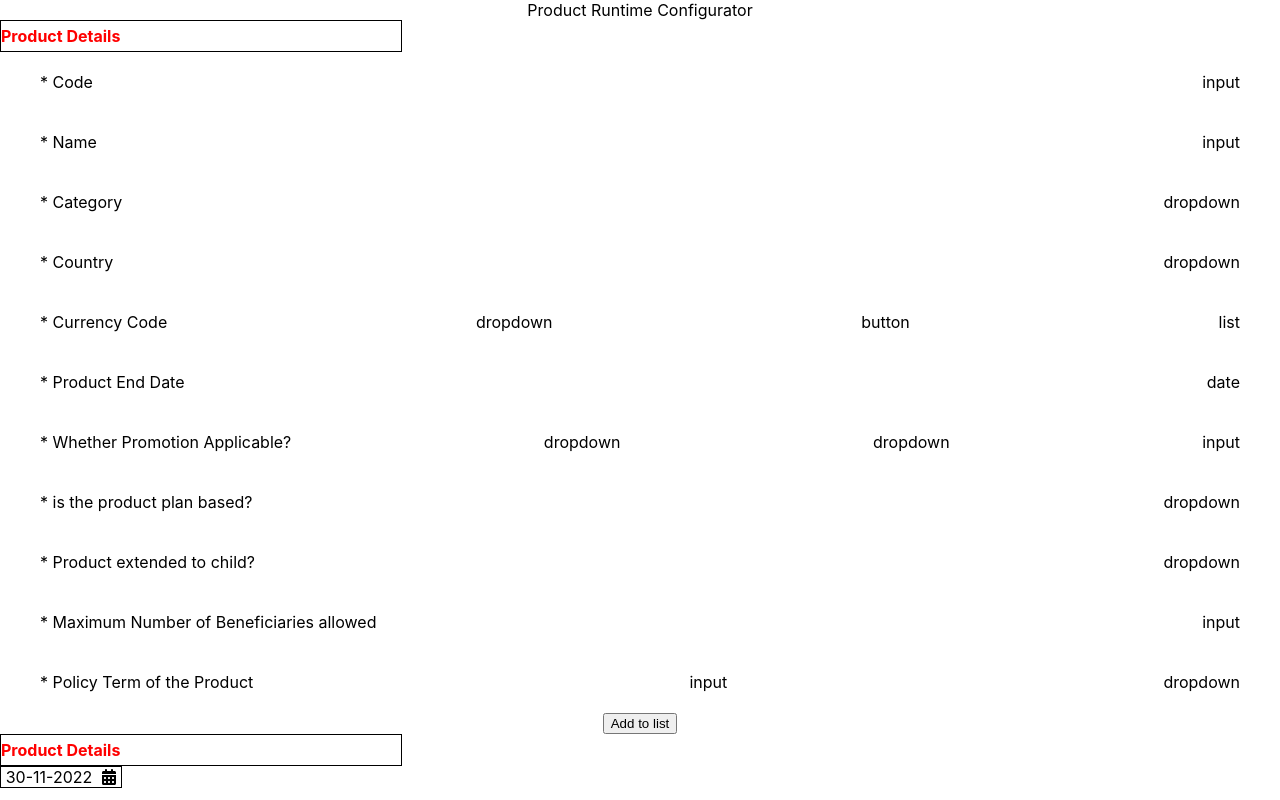
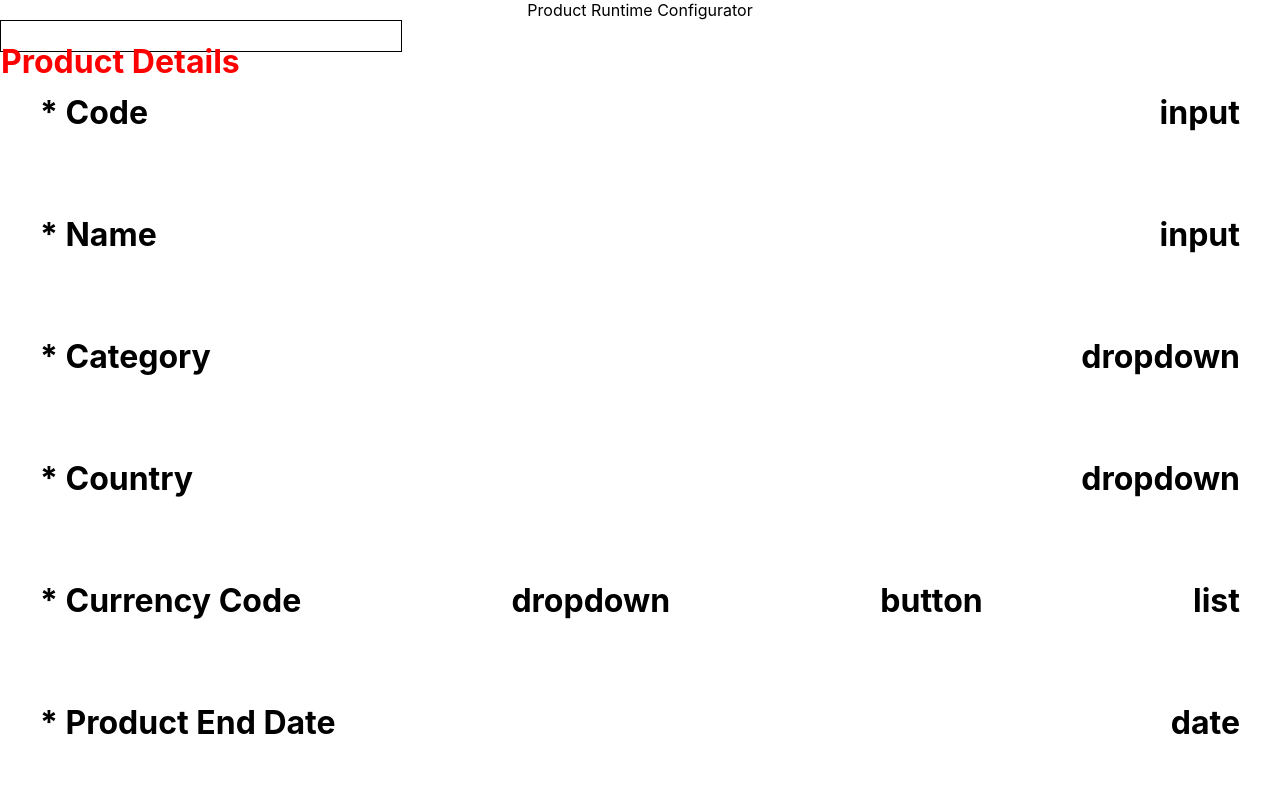
Before and after one commit to priyankaAccolite/react-poc, a React (Create React App) app: page / in a window 1280 px wide. Shown: the top 800 px of the page. Built offline with nearby package versions, Linux system fonts and the light colour scheme.

Commit message:
merge conflicts resoved

```diff
--- a/src/Components/Header.jsx
+++ b/src/Components/Header.jsx
@@ -1,11 +1,13 @@
 import React from "react";
-import "../Styles/header.css"
+import "../Styles/header.css";
 
 const Header = (props) => {
-  return <div className="headerView" style={
-    {border: '1px solid black'}
-    }>
-  <div style={{marginTop:5}}><text className="header" >{props.title}</text></div>
-  </div>
+  return (
+    <div className="headerView" style={{ border: "1px solid black" }}>
+      <div style={{ marginTop: 5 }}>
+        <h1 className="header">{props.title}</h1>
+      </div>
+    </div>
+  );
 };
 export default Header;
--- a/src/Containers/ProductDetails.jsx
+++ b/src/Containers/ProductDetails.jsx
@@ -1,23 +1,38 @@
 import React from "react";
 import Header from "../Components/Header";
-import productDetails from '../Constants/Constants'
+import productDetails from "../Constants/Constants";
 
 const ProductDetails = () => {
-  return <>
-  <Header title={"Product Details"}/>
-  {productDetails.map((item)=>{
-    console.log("ProductDetails",productDetails)
-    return <>
-    <div style={{flexDirection:'row', justifyContent:'space-between', display:'flex', padding:20, marginRight:20, marginLeft:20}}>
-      <text>* {item.label}</text>
-      {(item.type).map((i)=>{
-        return <>
-        <text>{i.placeHolder}</text>
-        </>
+  return (
+    <>
+      <Header title={"Product Details"} />
+      {productDetails.map((item) => {
+        console.log("ProductDetails", productDetails);
+        return (
+          <>
+            <div
+              style={{
+                flexDirection: "row",
+                justifyContent: "space-between",
+                display: "flex",
+                padding: 20,
+                marginRight: 20,
+                marginLeft: 20,
+              }}
+            >
+              <h1>* {item.label}</h1>
+              {item.type.map((i) => {
+                return (
+                  <>
+                    <h1>{i.placeHolder}</h1>
+                  </>
+                );
+              })}
+            </div>
+          </>
+        );
       })}
-    </div>
     </>
-  })}
-  </>;
+  );
 };
 export default ProductDetails;
```
